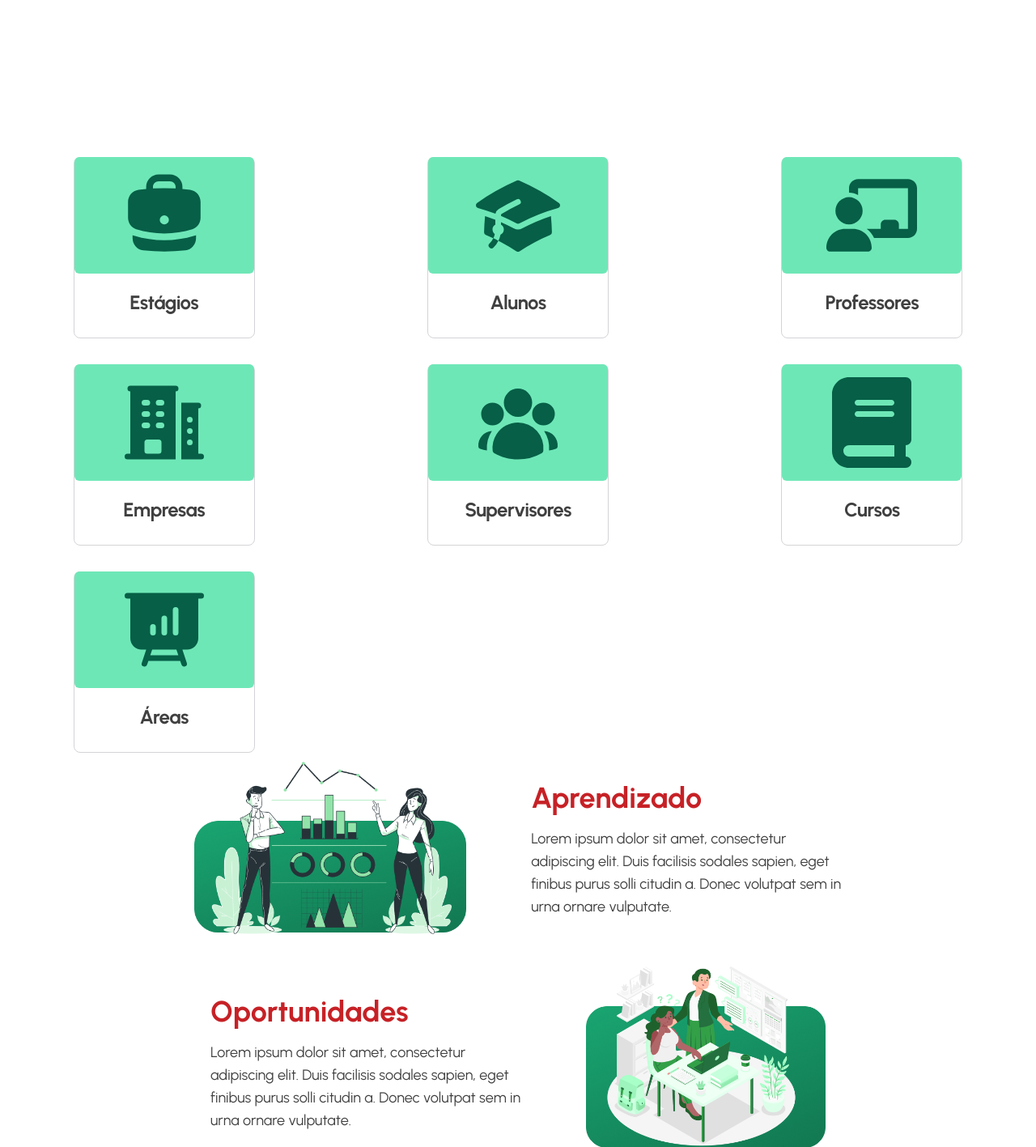
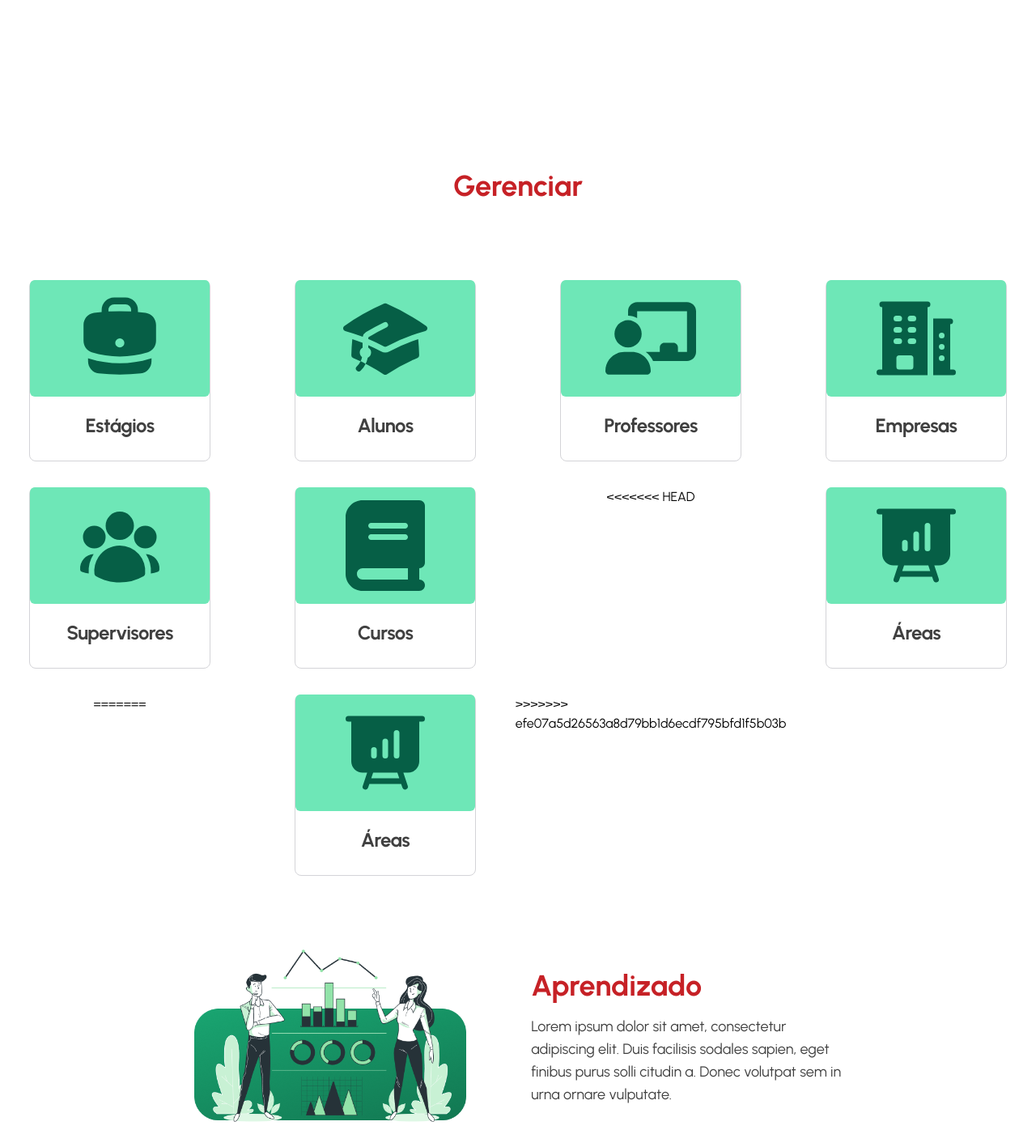
Before and after one commit to LucasAntunesDev/estagios-ifrs, a PHP site: page / in a window 1280 px wide. Shown: the part 670-2087 px from the top of the page at 81% size. Run offline with PHP 8.4, Linux system fonts and the light colour scheme; some libraries are stand-ins or nearby versions.

Commit message:
update: index

```diff
--- a/views/telaIndex.php
+++ b/views/telaIndex.php
@@ -70,7 +70,14 @@
 
     </div>
 
-    <div class="grid grid-cols-3 justify-items-center gap-8">
+    <div class="flex justify-center mb-8">
+        <span class="font-bold 2xl:text-6xl xl:text-4xl text-vermelho my-4 capitalize
+                2xl:w-6/12 xl:w-8/12 text-center">
+                Gerenciar
+        </span>
+    </div>
+
+    <div class="grid grid-cols-4 justify-items-center gap-8 my-20">
 
     <a href="estagiosAlunos.php">
         <div class="max-w-sm w-56 bg-white border border-zinc-300 rounded-lg flex flex-col justify-center items-center h-56 hover:bg-zinc-50
@@ -189,6 +196,27 @@
             </div>
         </div>
         </a>
+<<<<<<< HEAD
+
+        <a href="areas.php">
+            <div class="max-w-sm w-56 bg-white border border-zinc-300 rounded-lg flex flex-col justify-center items-center h-56 hover:bg-zinc-50
+            transition duration-300 ease-in-out">
+               <div class="w-available flex items-center justify-center">
+              <div class="bg-emerald-300 w-available flex justify-center items-center py-4 rounded-md">
+              <svg xmlns="http://www.w3.org/2000/svg" viewBox="0 0 24 24" fill="currentColor" class="w-28 h-28 fill-emerald-800">
+                <path fill-rule="evenodd" d="M2.25 2.25a.75.75 0 000 1.5H3v10.5a3 3 0 003 3h1.21l-1.172 3.513a.75.75 0 001.424.474l.329-.987h8.418l.33.987a.75.75 0 001.422-.474l-1.17-3.513H18a3 3 0 003-3V3.75h.75a.75.75 0 000-1.5H2.25zm6.04 16.5l.5-1.5h6.42l.5 1.5H8.29zm7.46-12a.75.75 0 00-1.5 0v6a.75.75 0 001.5 0v-6zm-3 2.25a.75.75 0 00-1.5 0v3.75a.75.75 0 001.5 0V9zm-3 2.25a.75.75 0 00-1.5 0v1.5a.75.75 0 001.5 0v-1.5z" clip-rule="evenodd" />
+            </svg>
+
+              </div>
+
+               </div>
+
+                <div class="p-5">
+                        <h5 class="mb-2 text-2xl font-bold tracking-tight text-neutral-700 dark:text-white">Áreas</h5>
+                </div>
+            </div>
+            </a>
+=======
 
         <a href="areas.php">
         <div class="max-w-sm w-56 bg-white border border-zinc-300 rounded-lg flex flex-col justify-center items-center h-56 hover:bg-zinc-50
@@ -209,6 +237,7 @@
         </div>
         </a>
 
+>>>>>>> efe07a5d26563a8d79bb1d6ecdf795bfd1f5b03b
     </div>
 
     <div class="flex justify-center items-center gap-x-20">
```
